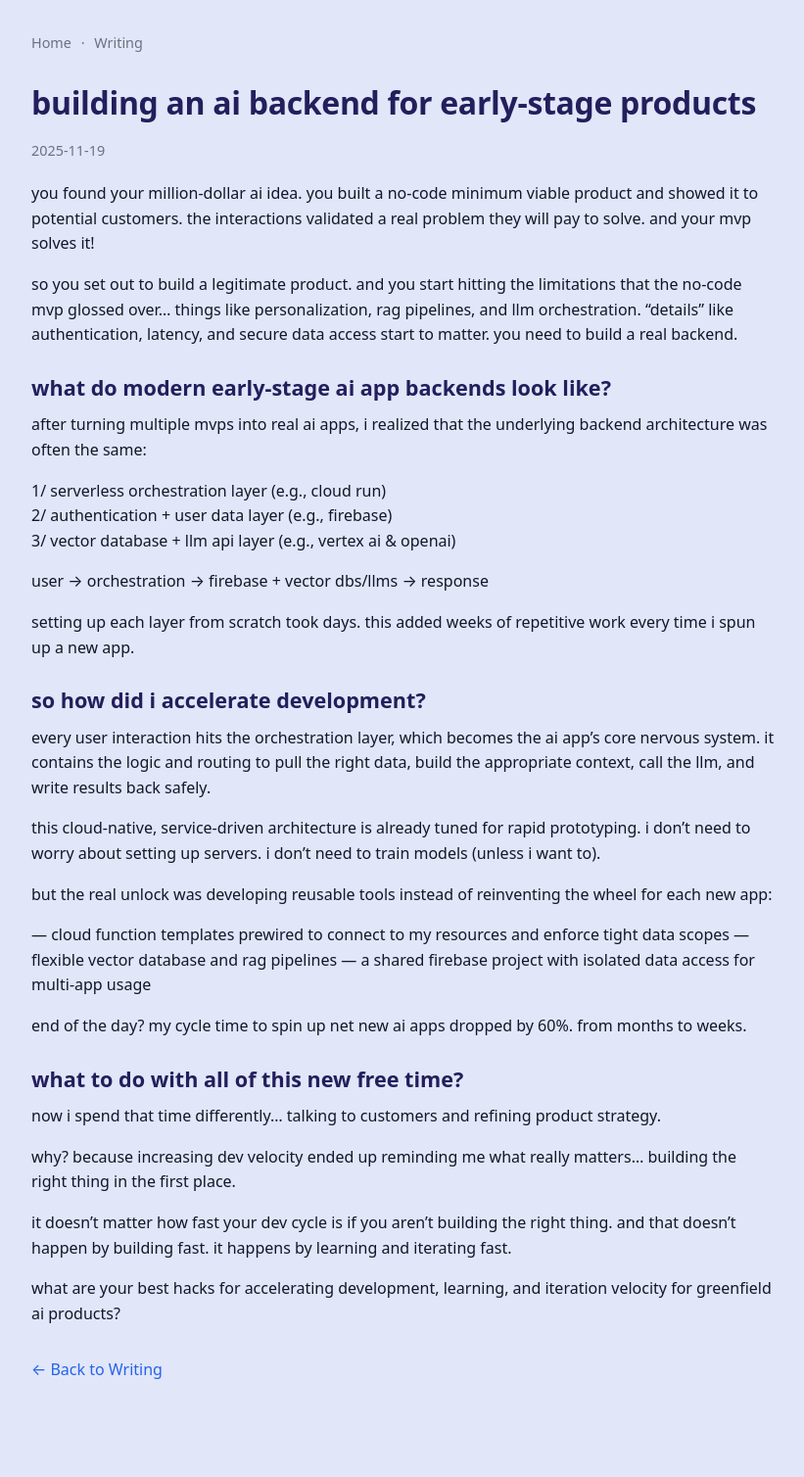
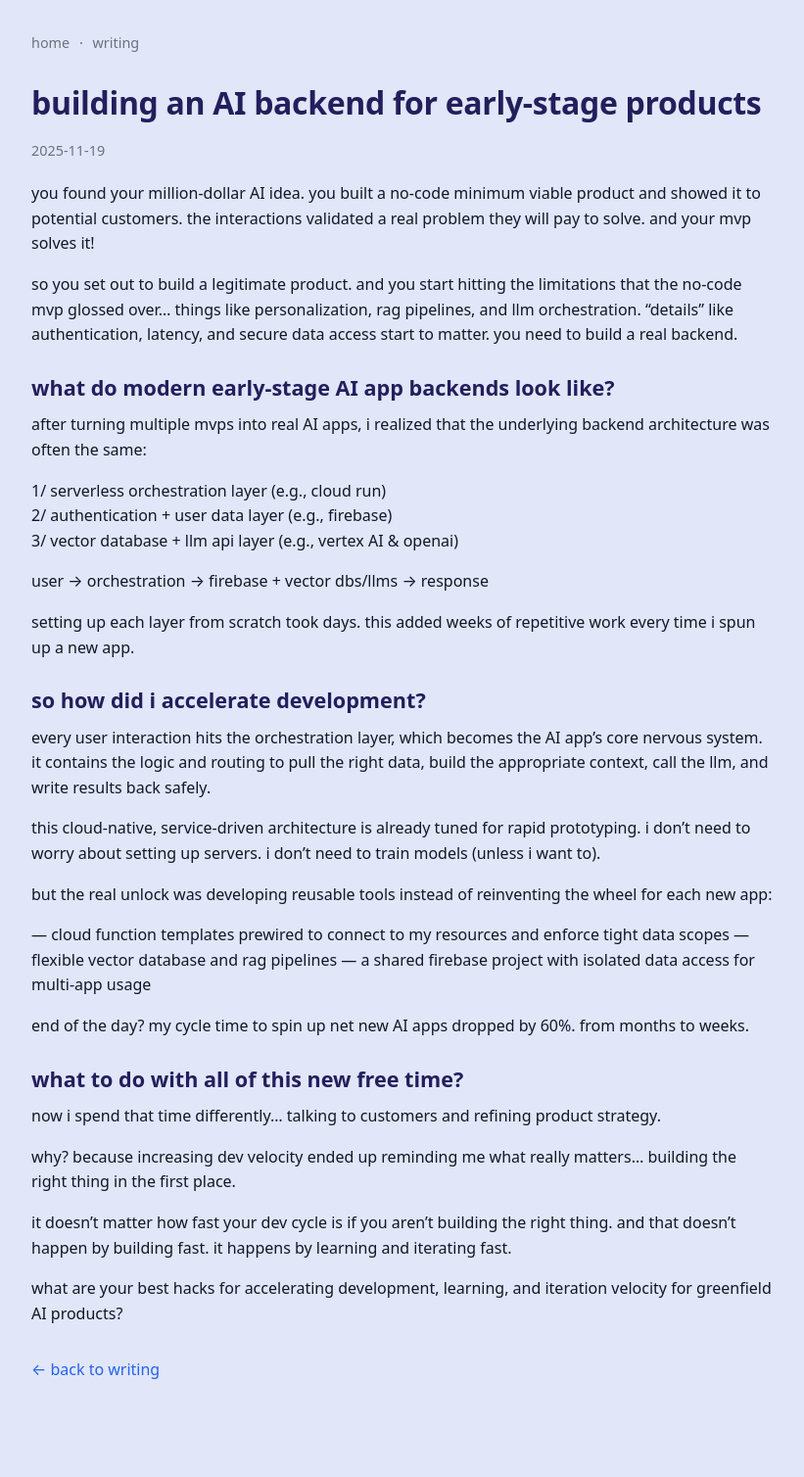
Before and after one commit to davidcrowe/reducibl.com, a Jekyll site: the page built from _posts/2025-11-19-ai-app-backend-architecture.md, in a window 1280 px wide. Shown: the whole page at 98% size, without its empty margins (228-1049 px from the left). Built offline with Jekyll 4.4.1, drawn with Linux system fonts in a browser that asks for light colours.

Commit message:
ux experimentation

```diff
--- a/_layouts/default.html
+++ b/_layouts/default.html
@@ -110,10 +110,10 @@
     <div class="page">
       {% if page.url != "/" %}
         <nav class="top-nav">
-          <a href="{{ '/' | relative_url }}">Home</a>
+          <a href="{{ '/' | relative_url }}">home</a>
           {% if page.url != '/writing/' %}
             <span class="sep">·</span>
-            <a href="{{ '/writing' | relative_url }}">Writing</a>
+            <a href="{{ '/writing' | relative_url }}">writing</a>
           {% endif %}
         </nav>
       {% endif %}
--- a/_layouts/post.html
+++ b/_layouts/post.html
@@ -9,6 +9,6 @@ layout: default
   {{ content }}
 
   <p style="margin-top: 2rem;">
-    <a href="{{ '/writing' | relative_url }}">← Back to Writing</a>
+    <a href="{{ '/writing' | relative_url }}">← back to writing</a>
   </p>
 </article>
--- a/_posts/2025-11-19-ai-app-backend-architecture.md
+++ b/_posts/2025-11-19-ai-app-backend-architecture.md
@@ -1,20 +1,20 @@
 ---
 layout: post
-title: "building an ai backend for early-stage products"
+title: "building an AI backend for early-stage products"
 description: "how I think about moving from idea to architecture to production for modern early-stage AI systems."
 ---
 
-you found your million-dollar ai idea. you built a no-code minimum viable product and showed it to potential customers. the interactions validated a real problem they will pay to solve. and your mvp solves it!
+you found your million-dollar AI idea. you built a no-code minimum viable product and showed it to potential customers. the interactions validated a real problem they will pay to solve. and your mvp solves it!
 
 so you set out to build a legitimate product. and you start hitting the limitations that the no-code mvp glossed over… things like personalization, rag pipelines, and llm orchestration. “details” like authentication, latency, and secure data access start to matter. you need to build a real backend.
 
-## what do modern early-stage ai app backends look like?
+## what do modern early-stage AI app backends look like?
 
-after turning multiple mvps into real ai apps, i realized that the underlying backend architecture was often the same:
+after turning multiple mvps into real AI apps, i realized that the underlying backend architecture was often the same:
 
 1/ serverless orchestration layer (e.g., cloud run)
 2/ authentication + user data layer (e.g., firebase)
-3/ vector database + llm api layer (e.g., vertex ai & openai)
+3/ vector database + llm api layer (e.g., vertex AI & openai)
 
 user → orchestration → firebase + vector dbs/llms → response
 
@@ -22,7 +22,7 @@ setting up each layer from scratch took days. this added weeks of repetitive wor
 
 ## so how did i accelerate development?
 
-every user interaction hits the orchestration layer, which becomes the ai app’s core nervous system. it contains the logic and routing to pull the right data, build the appropriate context, call the llm, and write results back safely.
+every user interaction hits the orchestration layer, which becomes the AI app’s core nervous system. it contains the logic and routing to pull the right data, build the appropriate context, call the llm, and write results back safely.
 
 this cloud-native, service-driven architecture is already tuned for rapid prototyping. i don’t need to worry about setting up servers. i don’t need to train models (unless i want to).
 
@@ -32,7 +32,7 @@ but the real unlock was developing reusable tools instead of reinventing the whe
 — flexible vector database and rag pipelines
 — a shared firebase project with isolated data access for multi-app usage
 
-end of the day? my cycle time to spin up net new ai apps dropped by 60%. from months to weeks.
+end of the day? my cycle time to spin up net new AI apps dropped by 60%. from months to weeks.
 
 
 ## what to do with all of this new free time?
@@ -43,4 +43,4 @@ why? because increasing dev velocity ended up reminding me what really matters
 
 it doesn’t matter how fast your dev cycle is if you aren’t building the right thing. and that doesn’t happen by building fast. it happens by learning and iterating fast.
 
-what are your best hacks for accelerating development, learning, and iteration velocity for greenfield ai products?
+what are your best hacks for accelerating development, learning, and iteration velocity for greenfield AI products?
```
Also changed, not shown: index.md (+5 -5 lines), writing.md (+4 -3 lines).
